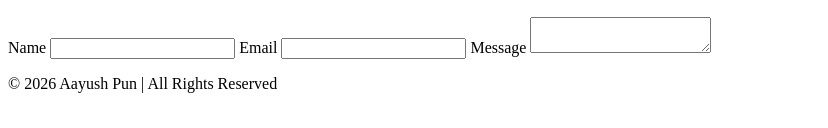
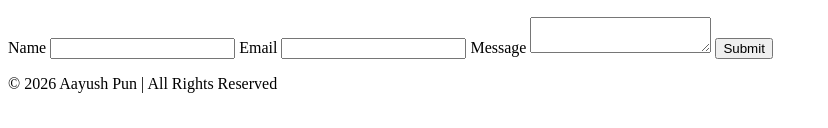
Before and after one commit to sarunpun/CSY1063-assignment, a plain HTML site: page contact.html in a window 1280 px wide. Shown: the part 207-335 px from the top of the page, without its empty margins (0-828 px from the left). Drawn offline with Linux system fonts and the light colour scheme.

Commit message:
Submit button added in html page of contact

```diff
--- a/contact.html
+++ b/contact.html
@@ -37,20 +37,29 @@
 
   <!--main content of the page-->
   <main>
+
+    <!--Contact showcase section-->
     <div class="container">
       <h2>Contact Me</h2>
 
       <!--Form for contact page-->
       <form>
 
+        <!--Name input-->
         <label for="name">Name</label>
         <input type="text" id="name" name="name" required>
 
+        <!--Email input-->
         <label for="email">Email</label>
         <input type="text" id="email" name="email" required>
 
+        <!--Message input-->
         <label for="message">Message</label>
         <textarea id="message" name="message" required></textarea>
+
+        <!--Submit button-->
+        <button type="submit">Submit</button>
+
       </form>
 
     </div>
```
